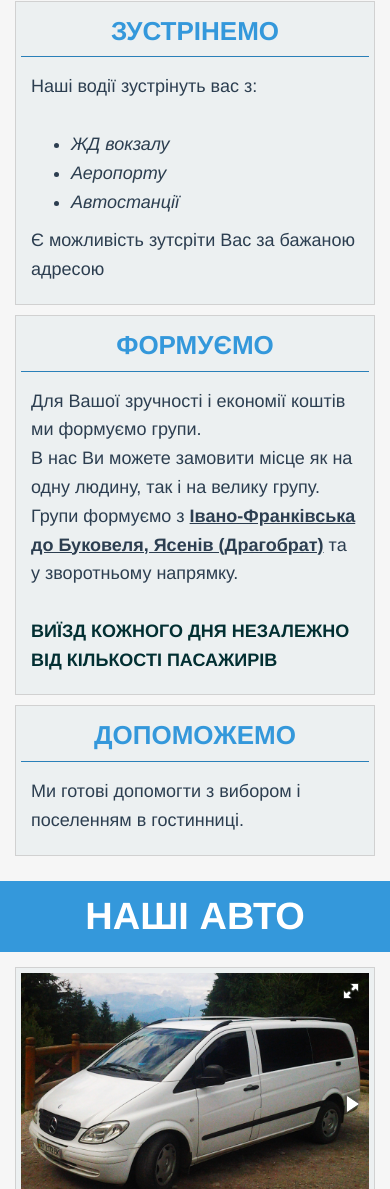
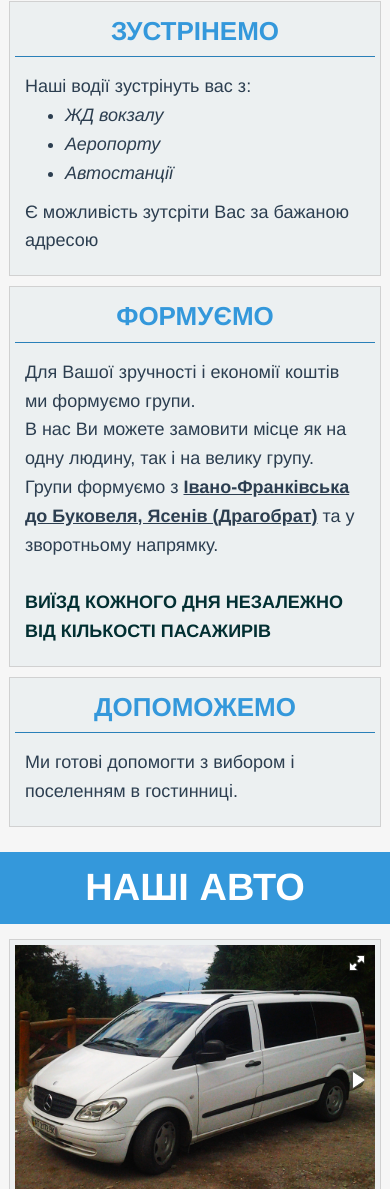
Before and after one commit to EvgenyEschev/Zaxid-Transfer_v2.0_Winter, a plain HTML site: page index.html in a window 390 px wide. Shown: the part 1427-2616 px from the top of the page. Drawn offline with Linux system fonts and the light colour scheme.

Commit message:
fixed critical bug with service-block

```diff
--- a/css/media.css
+++ b/css/media.css
@@ -1,12 +1,12 @@
 /*==========  Desktop First Method  ==========*/
 
 /* Large Devices, Wide Screens */
-@media only screen and (max-width : 1200px) { /* 1200 and less */
+@media only screen and (max-width : 1440px) { /* 1200 and less */
 	.service-block{
 		margin-bottom: 10px;
 	}
 	.container{
-	width: 90%;
+	width: 98%;
 	}
 	.navbar .navbar-nav {
 	margin-left: -150px;
@@ -26,8 +26,16 @@
 	padding: 15px 30px;
 	}
 }
+@media only screen and (max-width : 991px) {
+	#service3{
+		clear: left;
+	}
+	#service4{
+		clear: right;
+	}
+}
 /* Small Devices, Tablets */
-@media only screen and (max-width : 768px) {
+@media only screen and (max-width : 767px) {
 
 	.navbar-default {
 		background-color: #F6F6F6;
@@ -72,7 +80,7 @@
 		margin-bottom: 10px;
 	}
 	.container{
-		width: 100%;
+		width: 98%;
 	}
 }
 /* Extra Small Devices, Phones */
@@ -124,9 +132,6 @@
 }
 
 @media only screen and (max-height : 480px) {/*HEIGHT FOR LANDSCAPE MODE */
-	.header-caption{
-	top: 20%;
-	}
 	#mainHeading{
 	font-size: 20px;
 	}
--- a/css/style.css
+++ b/css/style.css
@@ -14,7 +14,16 @@
 	color: #666;
 	opacity: 1;
 }
-
+.col-xs-12, .col-sm-6, .col-md-3, .col-lg-3{
+	padding-left: 5px;
+	padding-right: 5px;
+}
+#service3{
+	clear: none;
+}
+#service4{
+	clear: none;
+}
 body input:focus:required:invalid,
 body textarea:focus:required:invalid {
 
@@ -297,7 +306,7 @@ section{                                           /* Start section*/
 	color: #2C3E50;
 }
 .container{
-	width: 90%;
+	width: 95%;
 	padding: 15px 0;
 }
 .service-block{
--- a/index.html
+++ b/index.html
@@ -83,7 +83,7 @@
          </div>
      <!--List of services-->
      <div class="container">
-         <div class="col-xs-12 col-sm-6 col-md-3 col-lg-3">
+         <div id="service1" class="col-xs-12 col-sm-6 col-md-3 col-lg-3">
             <div class="service-block">
                 <div class="service-icon"></div>
                 <h3>Відвеземо</h3>
@@ -106,14 +106,13 @@
                 </ul></h4>
              </div>
         </div>
-     <div class="col-xs-12 col-sm-6 col-md-3 col-lg-3">
+     <div id="service2" class="col-xs-12 col-sm-6 col-md-3 col-lg-3">
         <div class="service-block">
              <div class="service-icon"></div>
              <h3>Зустрінемо</h3>
              <hr>
              <h4>Наші водії зустрінуть вас з:
              <ul class="text-li-italic">
-             <br>
                <li>ЖД вокзалу</li>
                <li>Аеропорту</li>
                <li>Автостанції</li>
@@ -121,7 +120,7 @@
              Є можливість зутсріти Вас за бажаною адресою</h4>
          </div>
      </div>
-     <div class="col-xs-12 col-sm-6 col-md-3 col-lg-3">
+     <div id="service3" class="col-xs-12 col-sm-6 col-md-3 col-lg-3">
         <div class="service-block">
              <div class="service-icon"></div>
              <h3>Формуємо</h3>
@@ -132,7 +131,7 @@
              <br><span><br>Виїзд кожного дня незалежно від кількості пасажирів</span></h4>
          </div>
      </div>
-     <div class="col-xs-12 col-sm-6 col-md-3 col-lg-3 ">
+     <div id="service4" class="col-xs-12 col-sm-6 col-md-3 col-lg-3">
          <div class="service-block">
              <div class="service-icon"></div>
              <h3>Допоможемо</h3>
@@ -141,7 +140,6 @@
          </div>
      </div>
      </div>
-
  </section>
  <!--Section Cars-->
  <section id="cars">
@@ -149,7 +147,7 @@
                  <h2>Наші авто</h2>
              </div>
         <div class="container">
-            <div class="col-xs-12 col-sm-6 col-md-6 col-lg-6">
+            <div class="clearfix col-xs-12 col-sm-6 col-md-6 col-lg-6">
             <div class="car-block">
               <div class="fotorama"
               data-allowfullscreen="true"
```
